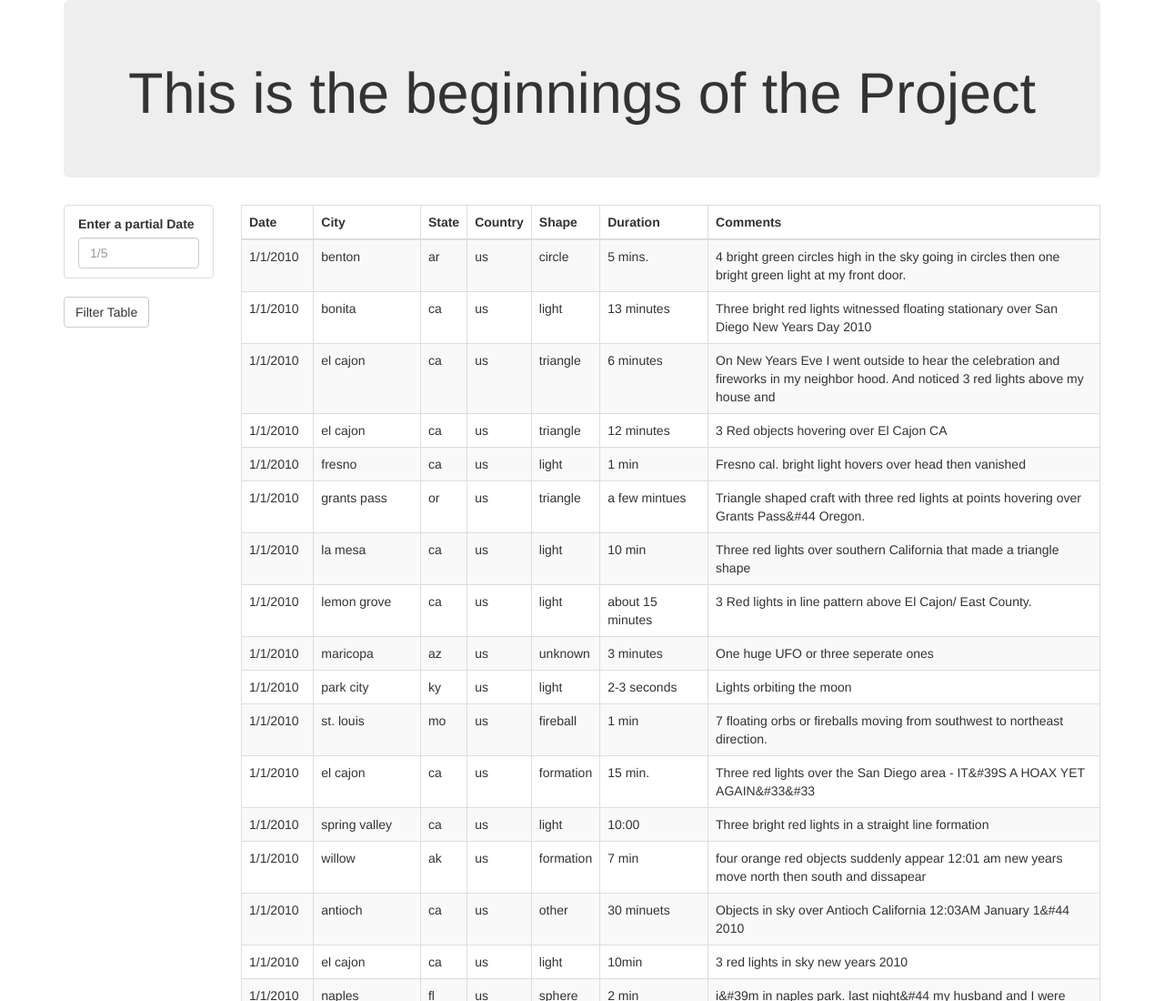
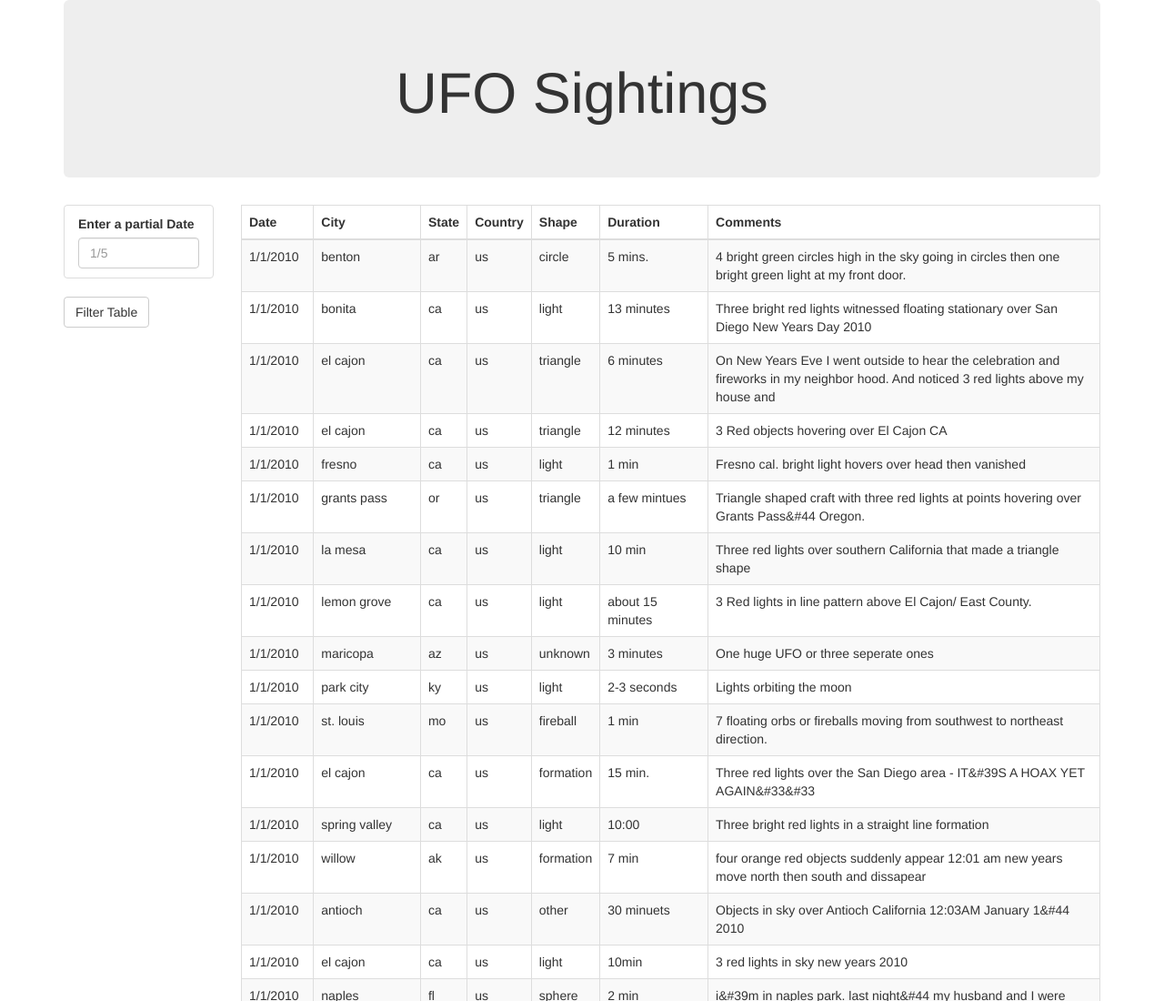
Before and after one commit to radioactivearm/javascript-challenge, a plain HTML site: page UFO-level-1/index.html in a window 1280 px wide. Shown: the top 1100 px of the page at 91% size. Drawn offline with nearby package versions, Linux system fonts and the light colour scheme.

Commit message:
changed header

```diff
--- a/UFO-level-1/index.html
+++ b/UFO-level-1/index.html
@@ -13,7 +13,7 @@
       <body>
         <div class='container'>
             <div class='jumbotron text-center'>
-                <h1>This is the beginnings of the Project</h1>
+                <h1>UFO Sightings</h1>
             </div>
             <div class='row'>
                 <div class='col-md-2'>
```
